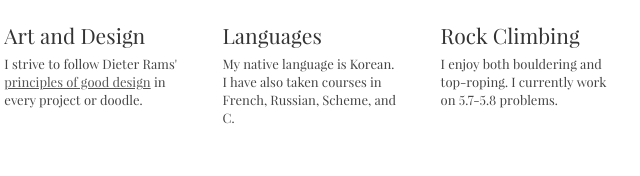
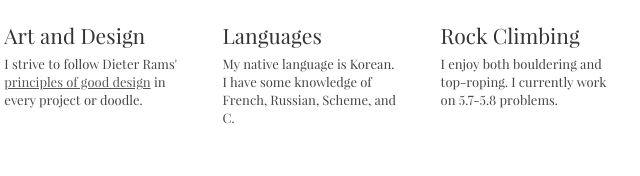
Before and after one commit to younjin/younjin.github.com, a plain HTML site: page resume/index.html in a window 1280 px wide. Shown: the part 1932-2108 px from the top of the page, 379-1019 px from the left. Drawn offline with Linux system fonts and the light colour scheme.

Commit message:
Changing wording in languages
a.k.a. trying very hard to get rid of a pesky orphan.

```diff
--- a/resume/index.html
+++ b/resume/index.html
@@ -191,7 +191,7 @@
 
 								<div class="proj">
 									<h2>Languages</h2>
-									<p>My native language is Korean. I have also taken courses in French, Russian, Scheme, and C.</p>
+									<p>My native language is Korean. I have some knowledge of French, Russian, Scheme, and C.</p>
 								</div>
 
 								<div class="proj">
```
